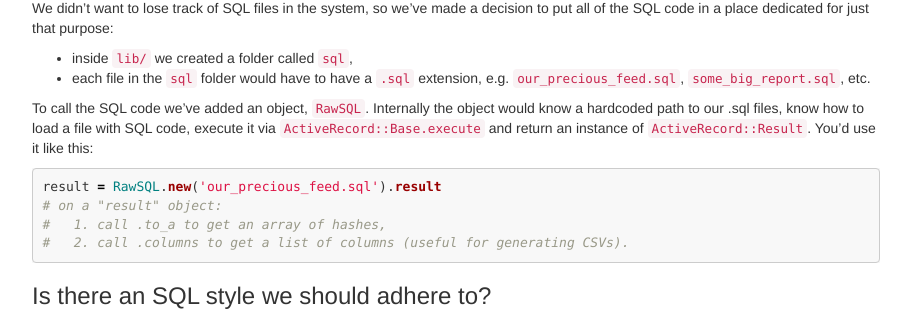
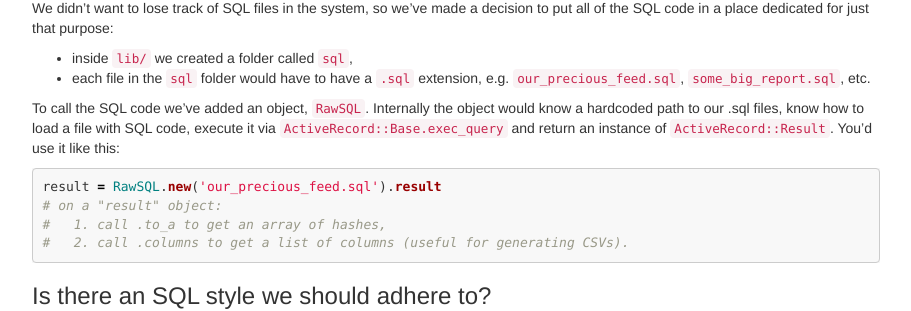
Before and after one commit to gmile/gmile.github.io, a Jekyll site: the page built from _posts/2016-02-01-raw-sql-in-a-rails-project.md, in a window 1280 px wide and 900 px high, scrolled down 1491 px. Shown: the part 139-450 px from the top of the window, without its empty margins (38-949 px from the left). Built offline with Jekyll 4.4.1, drawn with Linux system fonts in a browser that asks for light colours.

Commit message:
execute -> exec_query

````diff
--- a/_posts/2016-02-01-raw-sql-in-a-rails-project.md
+++ b/_posts/2016-02-01-raw-sql-in-a-rails-project.md
@@ -72,7 +72,7 @@ We didn't want to lose track of SQL files in the system, so we've made a decisio
 * inside `lib/` we created a folder called `sql`,
 * each file in the `sql` folder would have to have a `.sql` extension, e.g. `our_precious_feed.sql`, `some_big_report.sql`, etc.
 
-To call the SQL code we've added an object, `RawSQL`. Internally the object would know a hardcoded path to our .sql files, know how to load a file with SQL code, execute it via `ActiveRecord::Base.execute` and return an instance of `ActiveRecord::Result`. You'd use it like this:
+To call the SQL code we've added an object, `RawSQL`. Internally the object would know a hardcoded path to our .sql files, know how to load a file with SQL code, execute it via `ActiveRecord::Base.exec_query` and return an instance of `ActiveRecord::Result`. You'd use it like this:
 
 ```ruby
 result = RawSQL.new('our_precious_feed.sql').result
````
